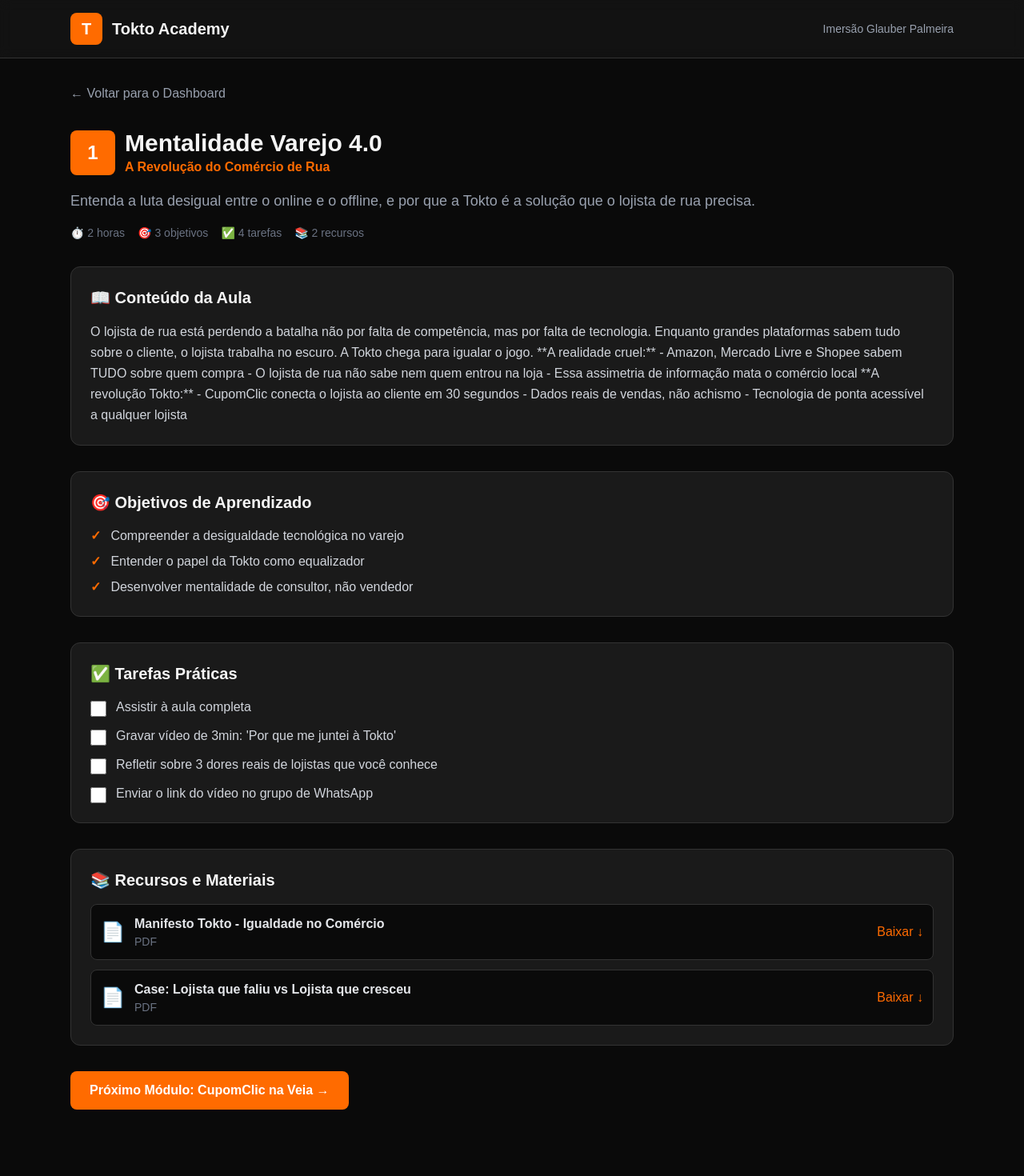
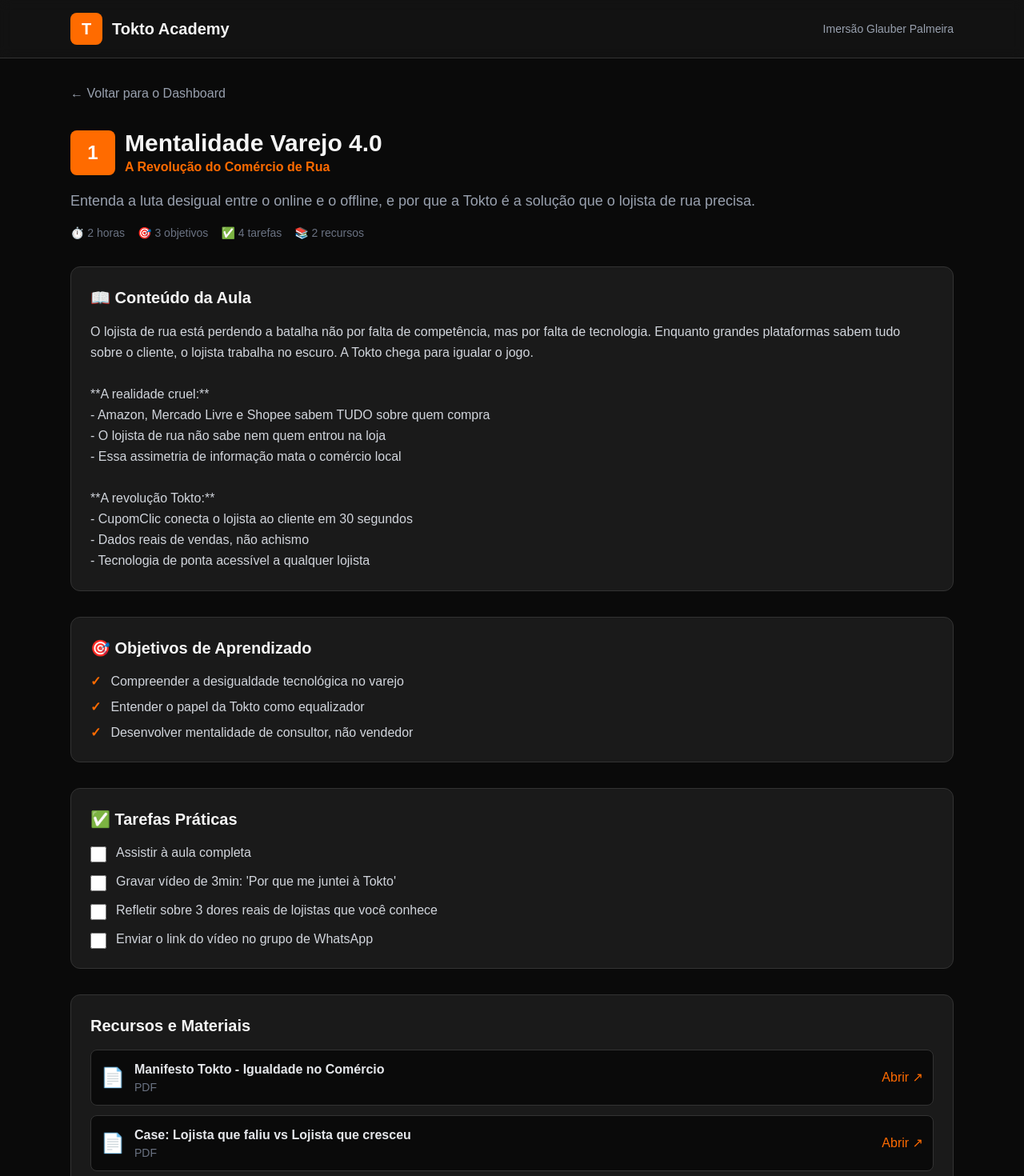
Before and after one commit to mamedstudio/tokto-academy, a Next.js app: page /modulos/dia-1 in a window 1280 px wide. Shown: the top 1470 px of the page at 80% size. Built offline with nearby package versions, Linux system fonts and the light colour scheme.

Commit message:
Update page.tsx

```diff
--- a/app/modulos/[id]/page.tsx
+++ b/app/modulos/[id]/page.tsx
@@ -14,7 +14,6 @@
 
   return (
     <div>
-      {/* Botão Voltar */}
       <a
         href="/"
         className="inline-flex items-center gap-2 text-gray-400 hover:text-[#FF6B00] mb-8 transition-colors"
@@ -22,7 +21,6 @@
         ← Voltar para o Dashboard
       </a>
 
-      {/* Header do Módulo */}
       <div className="mb-8">
         <div className="flex items-center gap-3 mb-4">
           <div className="w-14 h-14 bg-[#FF6B00] rounded-lg flex items-center justify-center font-bold text-2xl text-white">
@@ -42,7 +40,6 @@
         </div>
       </div>
 
-      {/* Vídeo (placeholder) */}
       {modulo.videoUrl && (
         <div className="card mb-8">
           <h2 className="text-xl font-bold mb-4">🎬 Aula em Vídeo</h2>
@@ -52,13 +49,11 @@
         </div>
       )}
 
-      {/* Conteúdo */}
       <div className="card mb-8">
         <h2 className="text-xl font-bold mb-4">📖 Conteúdo da Aula</h2>
-        <p className="text-gray-300 leading-relaxed">{modulo.conteudo}</p>
+        <p className="text-gray-300 leading-relaxed whitespace-pre-line">{modulo.conteudo}</p>
       </div>
 
-      {/* Objetivos */}
       <div className="card mb-8">
         <h2 className="text-xl font-bold mb-4">🎯 Objetivos de Aprendizado</h2>
         <ul className="space-y-2">
@@ -71,29 +66,27 @@
         </ul>
       </div>
 
-      {/* Tarefas */}
       <div className="card mb-8">
         <h2 className="text-xl font-bold mb-4">✅ Tarefas Práticas</h2>
         <ul className="space-y-3">
           {modulo.tarefas.map((tarefa: string, index: number) => (
             <li key={index} className="flex items-start gap-3">
-              <input
-                type="checkbox"
-                className="mt-1 w-5 h-5 accent-[#FF6B00]"
-              />
+              <input type="checkbox" className="mt-1 w-5 h-5 accent-[#FF6B00]" />
               <span className="text-gray-300">{tarefa}</span>
             </li>
           ))}
         </ul>
       </div>
 
-      {/* Recursos */}
       <div className="card mb-8">
-        <h2 className="text-xl font-bold mb-4">📚 Recursos e Materiais</h2>
+        <h2 className="text-xl font-bold mb-4"> Recursos e Materiais</h2>
         <div className="grid gap-3">
           {modulo.recursos.map((recurso: any, index: number) => (
-            <div
+            <a
               key={index}
+              href={recurso.url}
+              target="_blank"
+              rel="noopener noreferrer"
               className="flex items-center justify-between p-3 bg-[#0A0A0A] rounded-lg border border-[#333] hover:border-[#FF6B00] transition-colors"
             >
               <div className="flex items-center gap-3">
@@ -108,20 +101,14 @@
                   <p className="text-sm text-gray-500">{recurso.tipo}</p>
                 </div>
               </div>
-              <button className="text-[#FF6B00] hover:text-white transition-colors">
-                Baixar ↓
-              </button>
-            </div>
+              <span className="text-[#FF6B00]">Abrir ↗</span>
+            </a>
           ))}
         </div>
       </div>
 
-      {/* Navegação para próximo módulo */}
       {nextModulo && (
-        <a
-          href={`/modulos/${nextModulo.id}`}
-          className="btn-primary inline-flex items-center gap-2"
-        >
+        <a href={`/modulos/${nextModulo.id}`} className="btn-primary inline-flex items-center gap-2">
           Próximo Módulo: {nextModulo.titulo} →
         </a>
       )}
```
